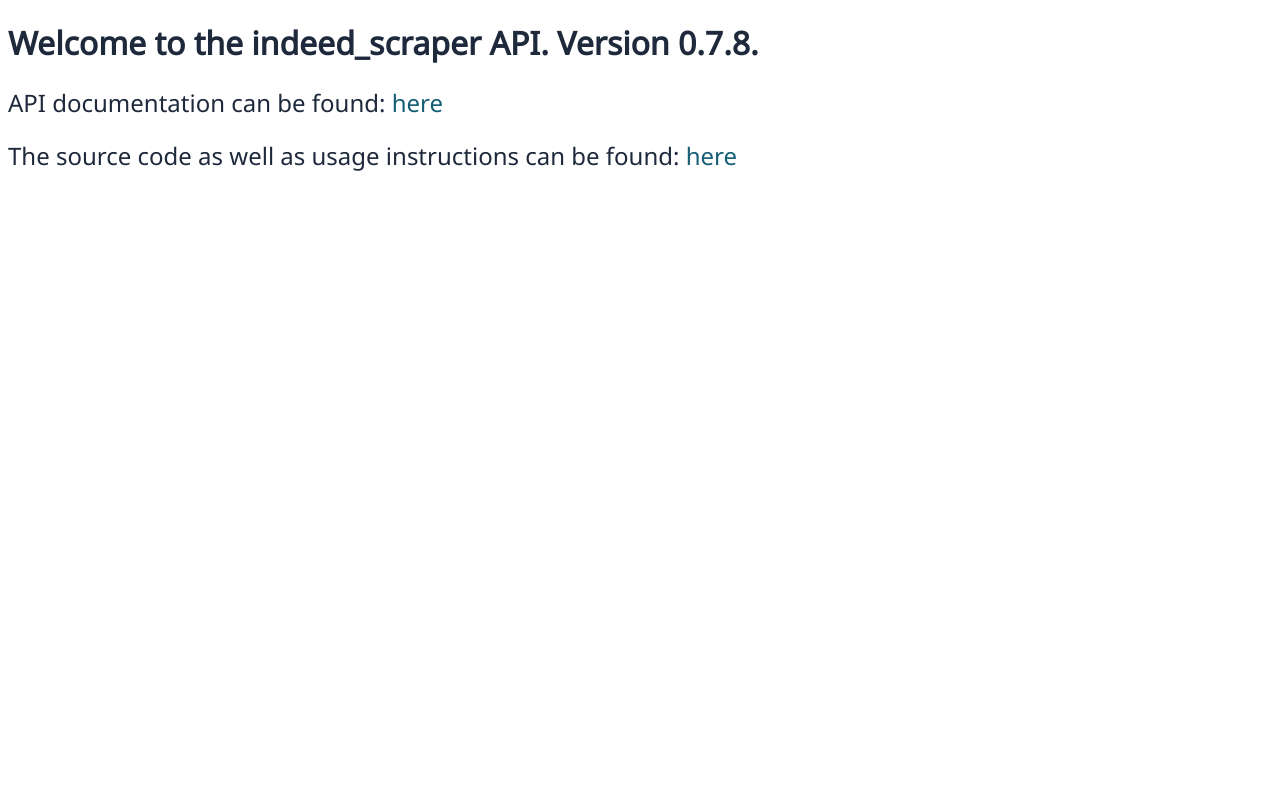
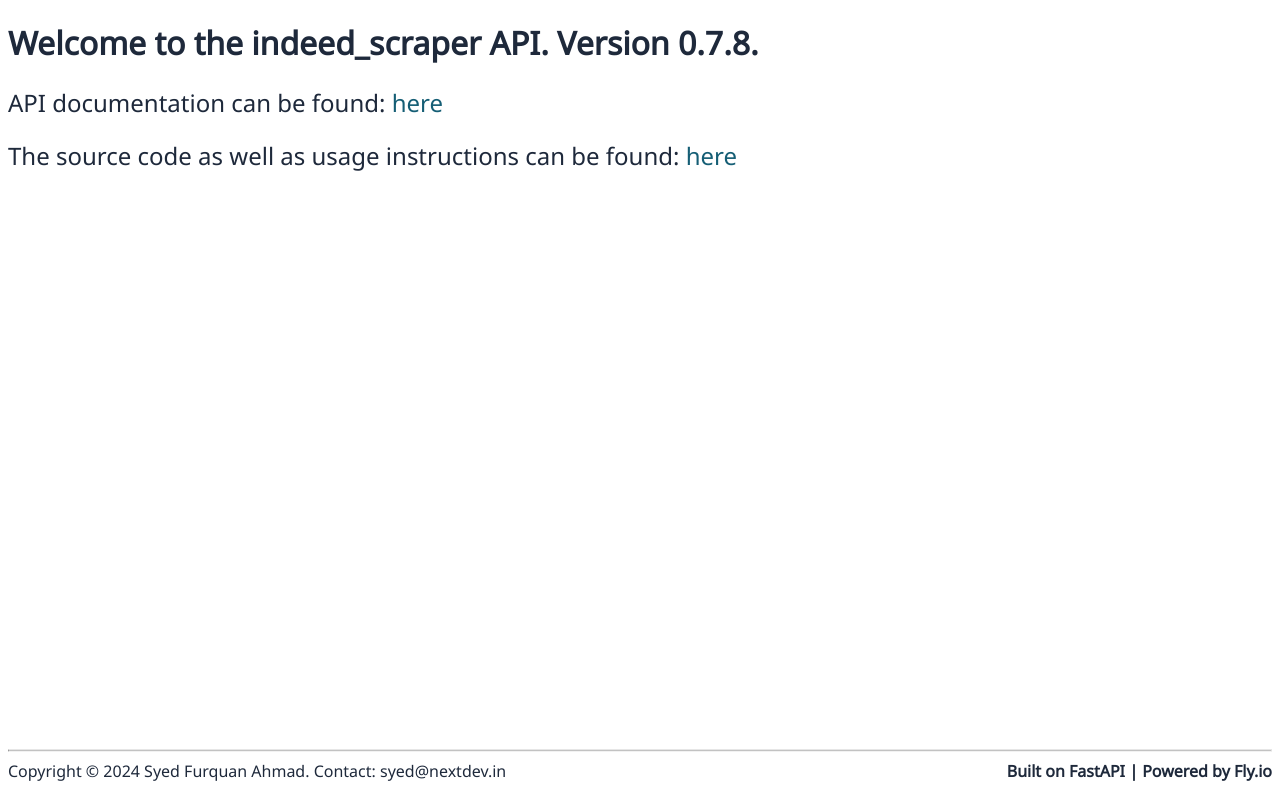
Before and after one commit to furquan-lp/indeed-scraper, a plain HTML site: page index.html in a window 1280 px wide. Drawn offline with Linux system fonts and the light colour scheme.

Commit message:
Added a basic styled footer with contact and copyright information

```diff
--- a/index.html
+++ b/index.html
@@ -27,6 +27,22 @@
         a:hover {
             text-decoration: underline;
         }
+
+        body {
+            border-color: red;
+            border: 1em;
+            min-height: 95vh;
+        }
+
+        footer {
+            position: sticky;
+            top: 95vh;
+        }
+
+        .footer-container {
+            display: flex;
+            justify-content: space-between;
+        }
     </style>
 </head>
 
@@ -36,6 +52,11 @@
     <h2>The source code as well as usage instructions can be found:
         <a href="https://github.com/furquan-lp/indeed-scraper">here</a>
     </h2>
+    <footer>
+        <hr />
+        <span class="footer-container"><span>Copyright &copy; 2024 Syed Furquan Ahmad. Contact:
+                syed@nextdev.in</span><b>Built on FastAPI | Powered by Fly.io</b></span>
+    </footer>
 </body>
 
 </html>
```
